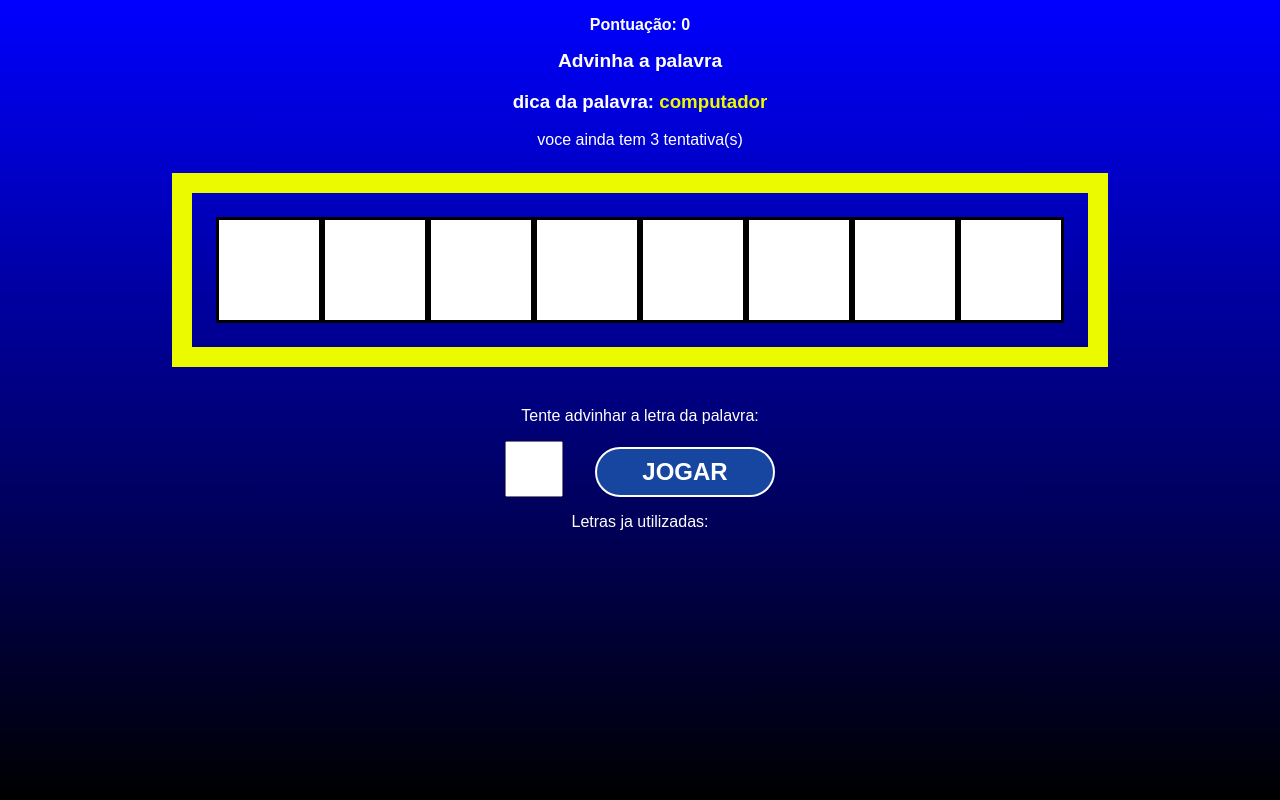
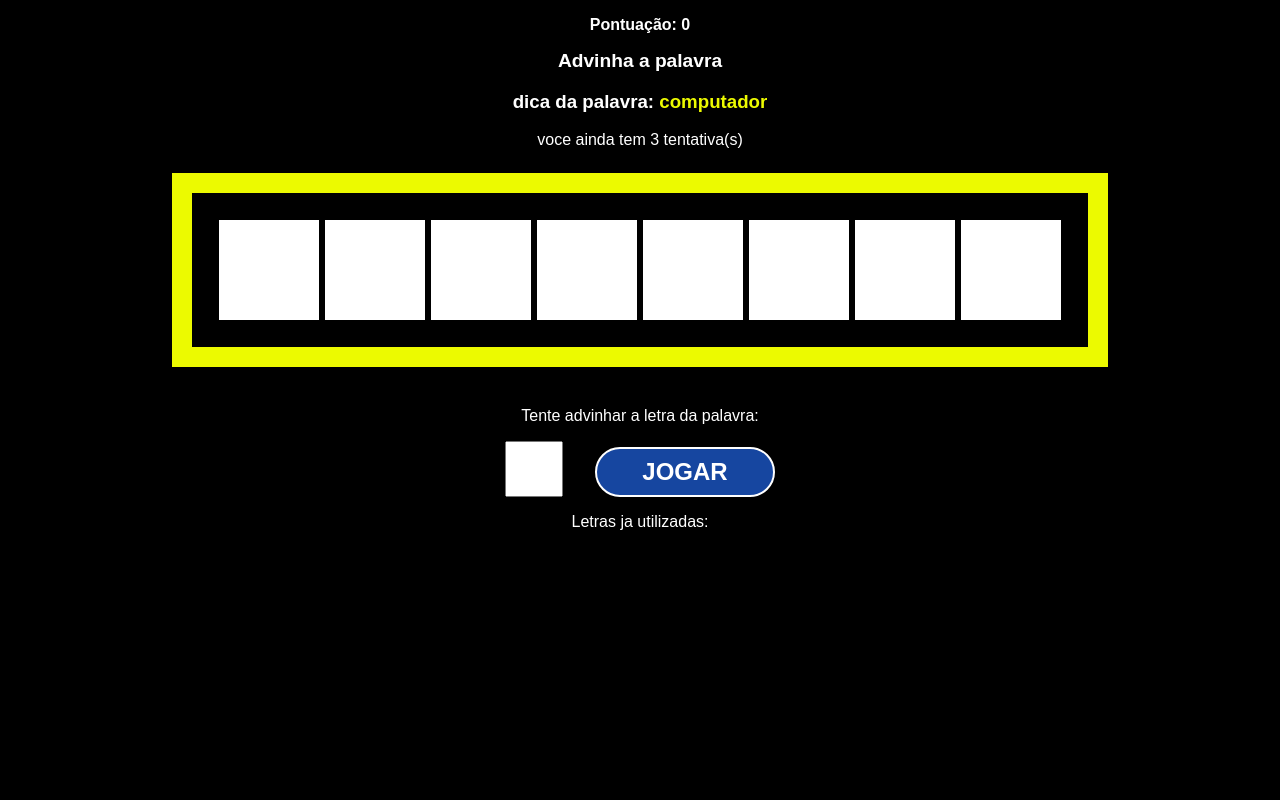
Before and after one commit to ElissonDeSous/SecretWord, a React (Create React App) app: page / in a window 1280 px wide. Built offline with nearby package versions, Linux system fonts and the light colour scheme.

Commit message:
Update index.css

```diff
--- a/src/index.css
+++ b/src/index.css
@@ -5,7 +5,7 @@ body{
   font-family: Arial, Helvetica, sans-serif;
   padding: 0;
   margin: 0;
-  background:linear-gradient(180deg,#0000FF	 0%,#000);
+  background:linear-gradient(180deg,#0000FF ,0%,#000);
   color: #fff;
 }
 button{
```
